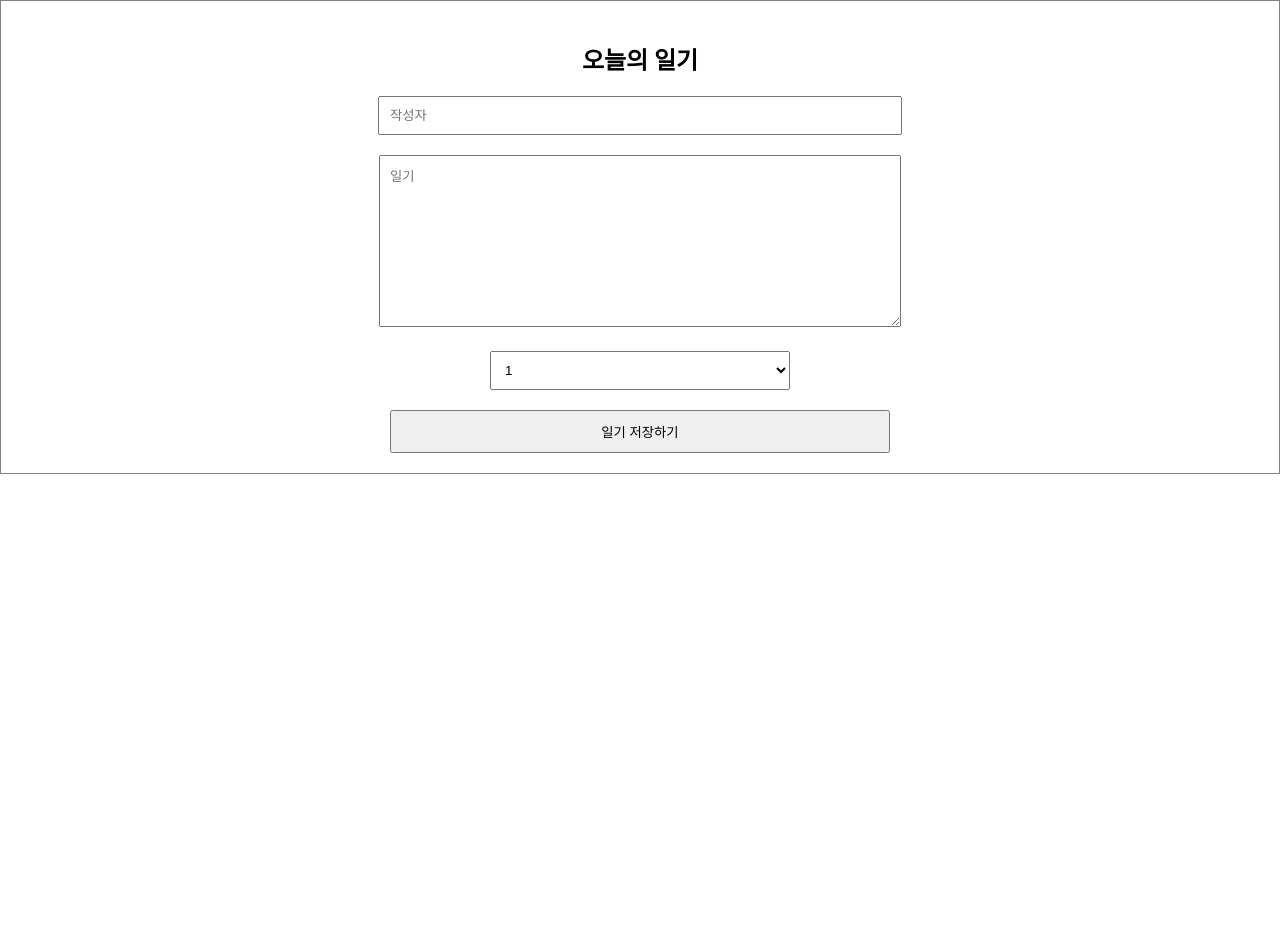
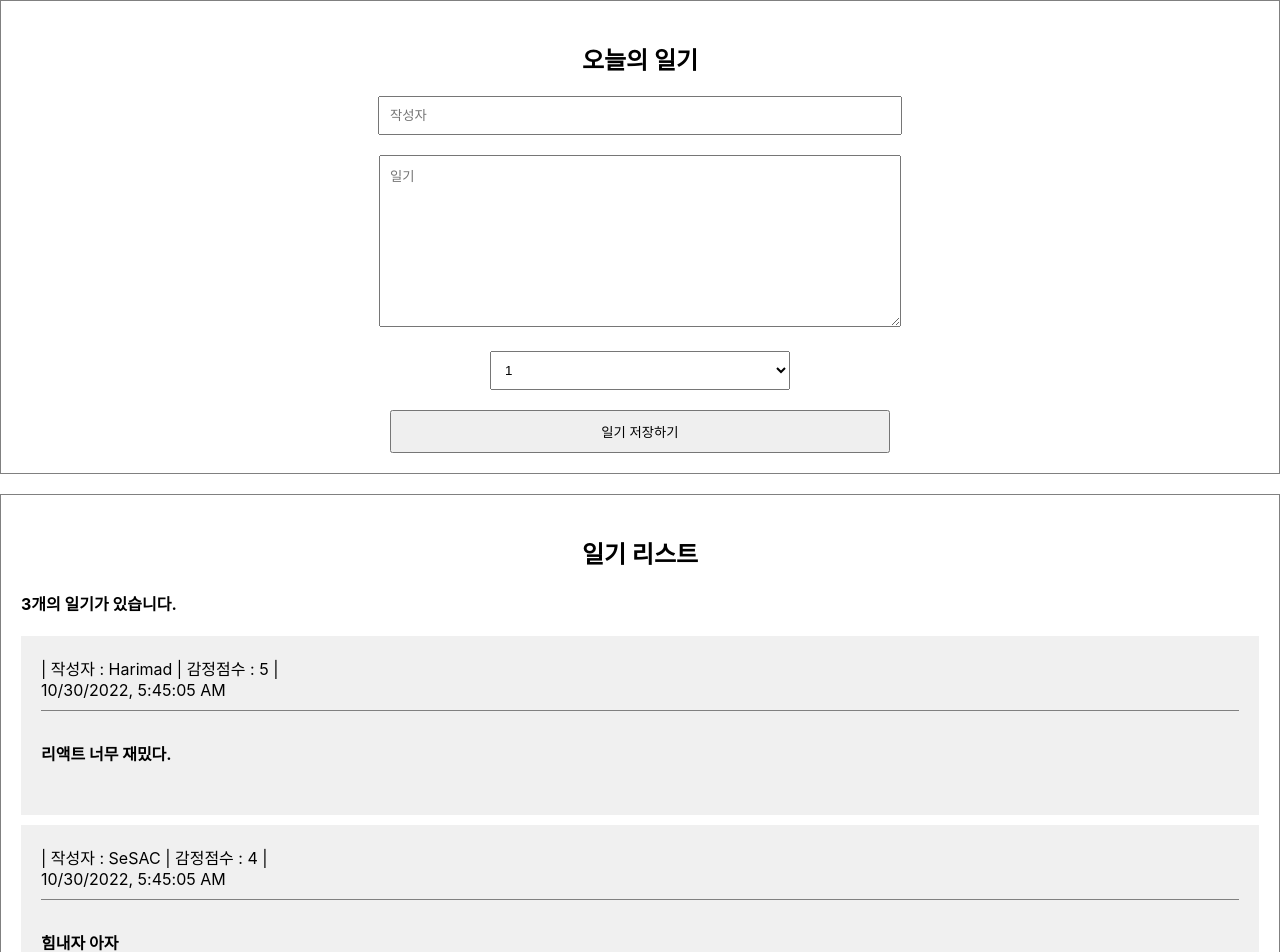
Before and after one commit to Harimad/oneBiteReact, a React (Create React App) app in the folder simpleDiary/: page / in a window 1280 px wide. Shown: the top 952 px of the page. Before the commit the page ends 800 px from the top, so only its background shows below. Built offline with nearby package versions, Linux system fonts and the light colour scheme.

Commit message:
3. React에서 배열 사용하기 1 - 리스트 렌더링 (조회)

```diff
--- a/simpleDiary/src/App.css
+++ b/simpleDiary/src/App.css
@@ -1,3 +1,9 @@
+/* App */
+.App {
+}
+
+/* editor */
+
 .DiaryEditor_container {
   border: 1px solid gray;
   text-align: center;
@@ -29,3 +35,38 @@ textarea {
   padding: 10px;
   cursor: pointer;
 }
+
+/* list */
+
+.DiaryList_container {
+  border: 1px solid gray;
+  padding: 20px;
+  margin-top: 20px;
+}
+.DiaryList_container h2 {
+  text-align: center;
+}
+
+/* List Item */
+
+.DiaryItem_container {
+  background-color: rgb(240, 240, 240);
+  margin-bottom: 10px;
+  padding: 20px;
+}
+
+.DiaryItem_container span {
+  margin-right: 10px;
+}
+
+.DiaryItem_container .info {
+  border-bottom: 1px solid gray;
+  padding-bottom: 10px;
+  margin-bottom: 10px;
+}
+
+.DiaryItem_container .content {
+  margin-bottom: 30px;
+  margin-top: 30px;
+  font-weight: bold;
+}
--- a/simpleDiary/src/App.js
+++ b/simpleDiary/src/App.js
@@ -1,10 +1,35 @@
 import './App.css';
 import DiaryEditor from './DiaryEditor';
+import DiaryList from './DiaryList';
 
 function App() {
+  const dummyDiaryList = [
+    {
+      id: 1,
+      author: 'Harimad',
+      content: '리액트 너무 재밌다.',
+      created_date: new Date().getTime(),
+      emotion: 5,
+    },
+    {
+      id: 2,
+      author: 'SeSAC',
+      content: '힘내자 아자',
+      created_date: new Date().getTime(),
+      emotion: 4,
+    },
+    {
+      id: 3,
+      author: '누구누구',
+      content: '어떤 내용 내용',
+      created_date: new Date().getTime(),
+      emotion: 3,
+    },
+  ];
   return (
     <div className="App">
       <DiaryEditor className="DiaryEditor_container"></DiaryEditor>
+      <DiaryList diaryList={dummyDiaryList}></DiaryList>
     </div>
   );
 }
--- /dev/null
+++ b/simpleDiary/src/DiaryItem.js
@@ -0,0 +1,18 @@
+import React from 'react';
+
+const DiaryItem = ({ id, author, content, emotion, created_date }) => {
+  return (
+    <div className="DiaryItem_container">
+      <div className="info">
+        <span className="author_info">
+          | 작성자 : {author} | 감정점수 : {emotion} |
+        </span>
+        <br></br>
+        <span className="date">{new Date(created_date).toLocaleString()}</span>
+      </div>
+      <div className="content">{content}</div>
+    </div>
+  );
+};
+
+export default DiaryItem;
--- /dev/null
+++ b/simpleDiary/src/DiaryList.js
@@ -0,0 +1,21 @@
+import React from 'react';
+import DiaryItem from './DiaryItem';
+
+const DiaryList = ({ diaryList }) => {
+  return (
+    <div className="DiaryList_container">
+      <h2>일기 리스트</h2>
+      <h4>{diaryList.length}개의 일기가 있습니다.</h4>
+      <div>
+        {diaryList.map(it => (
+          <DiaryItem key={`diaryitem_${it.id}`} id={it.id} {...it}></DiaryItem>
+        ))}
+      </div>
+    </div>
+  );
+};
+DiaryList.defaultProps = {
+  diaryList: [],
+};
+
+export default DiaryList;
```
